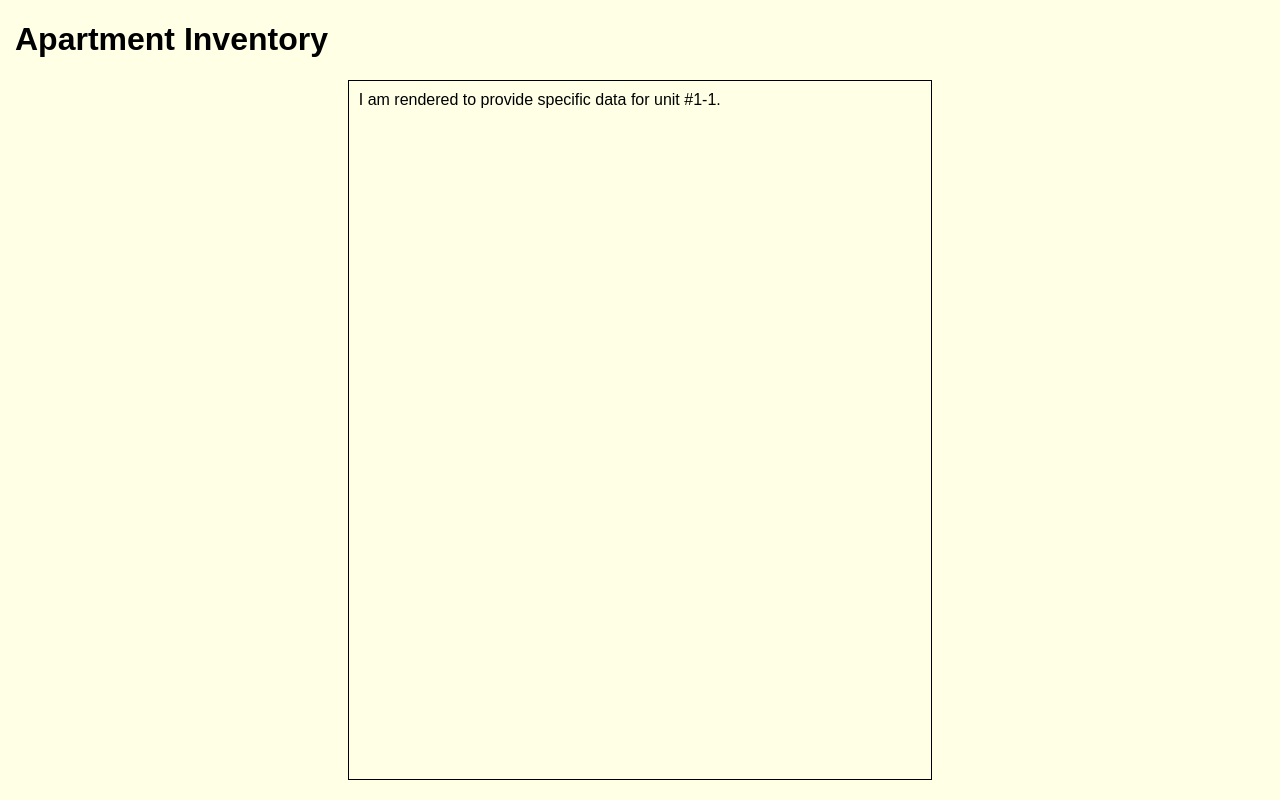
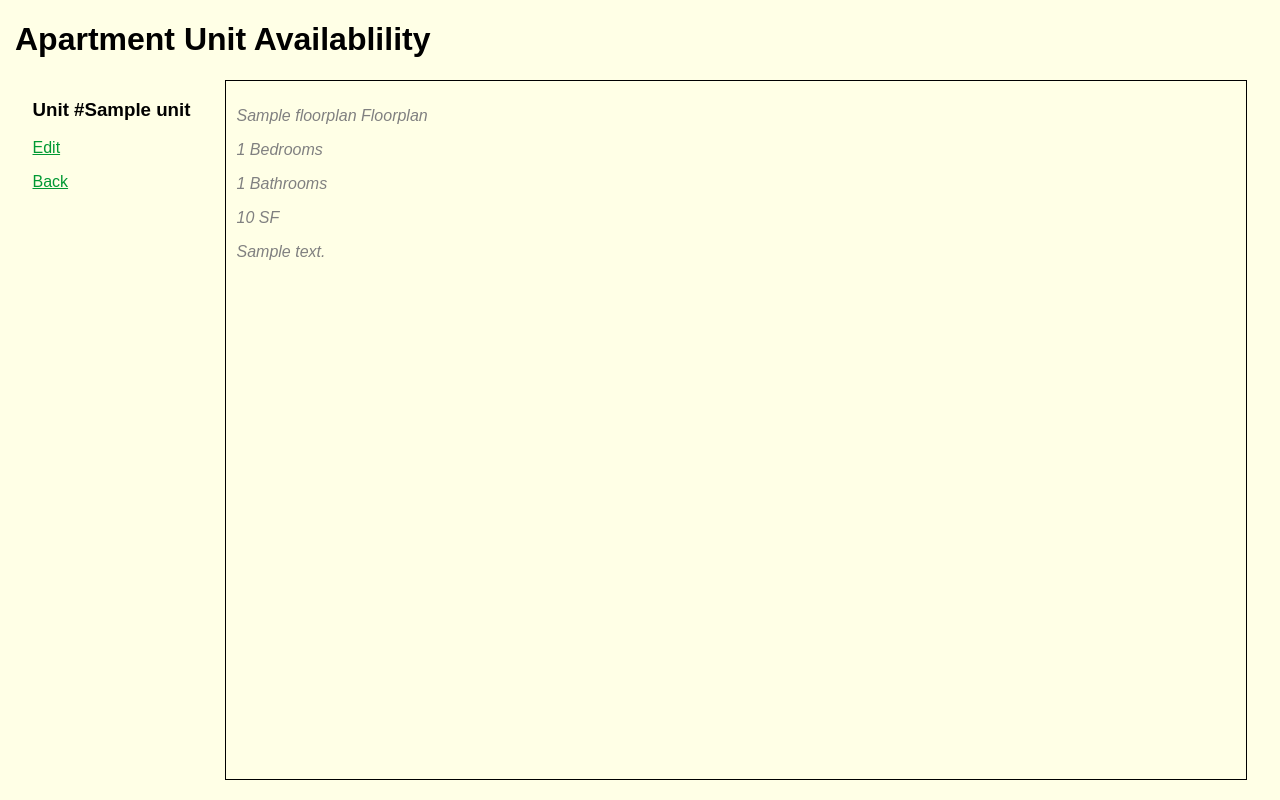
Before and after one commit to robmonday/apartment-inventory, a Flask app: page /floorplan/1/unit/1/ in a window 1280 px wide. Run offline with Flask 2, Linux system fonts and the light colour scheme; tables that the repository leaves empty hold one stand-in row (values such as "Sample post").

Commit message:
Add linking to view and edit individual units (decorator function to render template function)

```diff
--- a/server.py
+++ b/server.py
@@ -20,27 +20,23 @@ session = DBSession()
 def showAllInv():
 	floorplans = session.query(Floorplan).all()
 	units = session.query(Unit).all()
-	# return "Here is the entire inventory, all floorplans and all units."
 	return render_template('index.html', floorplans = floorplans, units = units)
 
 @app.route('/floorplan/<floorplan_id>/')
 def showFloorplan(floorplan_id):
-	# return "Here are all units for the %s floorplan." % (floorplan_id,)
-	# return render_template('floorplan.html', floorplan_id = floorplan_id)
-
 	floorplans = session.query(Floorplan).filter_by(id=floorplan_id).all()
 	units = session.query(Unit).filter_by(floorplan_id=floorplan_id).all()
 	return render_template('floorplan.html', floorplans = floorplans, units = units)
 
 @app.route('/floorplan/<floorplan_id>/unit/<unit_id>/')
 def showUnit(floorplan_id, unit_id):
-	# return "Here are specific details for unit %s, which has the %s floorplan." % (unit_id, floorplan_id)
-	return render_template('unit.html', floorplan_id = floorplan_id, unit_id = unit_id)
+	unit = session.query(Unit).filter_by(id=unit_id).one()
+	return render_template('unit.html', unit = unit)
 
 @app.route('/floorplan/<floorplan_id>/unit/<unit_id>/edit/')
 def editUnit(floorplan_id, unit_id):
-	# return "This URL allows for EDITING details about unit %s." % (unit_id,)
-	return render_template('editunit.html', floorplan_id = floorplan_id, unit_id = unit_id)
+	unit = session.query(Unit).filter_by(id=unit_id).one()
+	return render_template('editunit.html', unit = unit)
 
 
 if __name__ == '__main__':
--- a/static/styles.css
+++ b/static/styles.css
@@ -34,7 +34,12 @@ body {
 .item-description {
 	color:  #808080;
 	font-style: italic;
+	border: 1px solid black;
+	width: 80%;
+	padding: 10px;
 }
+
+
 
 .flash-message {
 	background-color: LightGray;
--- a/templates/index.html
+++ b/templates/index.html
@@ -1,10 +1,10 @@
 <!DOCTYPE html>
 <head>
 	<link rel=stylesheet type=text/css href="{{ url_for('static', filename='styles.css') }}">
-	<title>Apartment Inventory</title>
+	<title>Apartment Unit Availability</title>
 </head>
 <body>
-	<h1>Apartment Inventory</h1>
+	<h1>Apartment Unit Availablility</h1>
 
 	<div class="container">
 	{% block entire_pane %}
--- a/templates/unit.html
+++ b/templates/unit.html
@@ -1,10 +1,20 @@
 {% extends "index.html" %}
 
 {% block entire_pane %}
+<block>
+<h3>Unit #{{unit.name}}</h3>
+<p><a href="{{url_for('editUnit', unit_id = unit.id, floorplan_id = unit.floorplan.id)}}">Edit</a></p>
+<p><a href="{{url_for('showAllInv')}}">Back</a></p>
+</block>
+<div class="item-description">
 
-<div class="pane">
-I am rendered to provide specific data for unit #{{floorplan_id}}-{{unit_id}}.
+	<p>{{unit.floorplan.name}} Floorplan </p>
+	<p>{{unit.floorplan.bedrooms}} Bedrooms</p>
+	<p>{{unit.floorplan.bathrooms}} Bathrooms</p>
+	<p>{{unit.floorplan.square_footage}} SF</p>
+	<p>{{unit.description}}</p>
 </div>
 
 
+
 {% endblock %}
```
Also changed, not shown: templates/editunit.html (+13 -2 lines).
